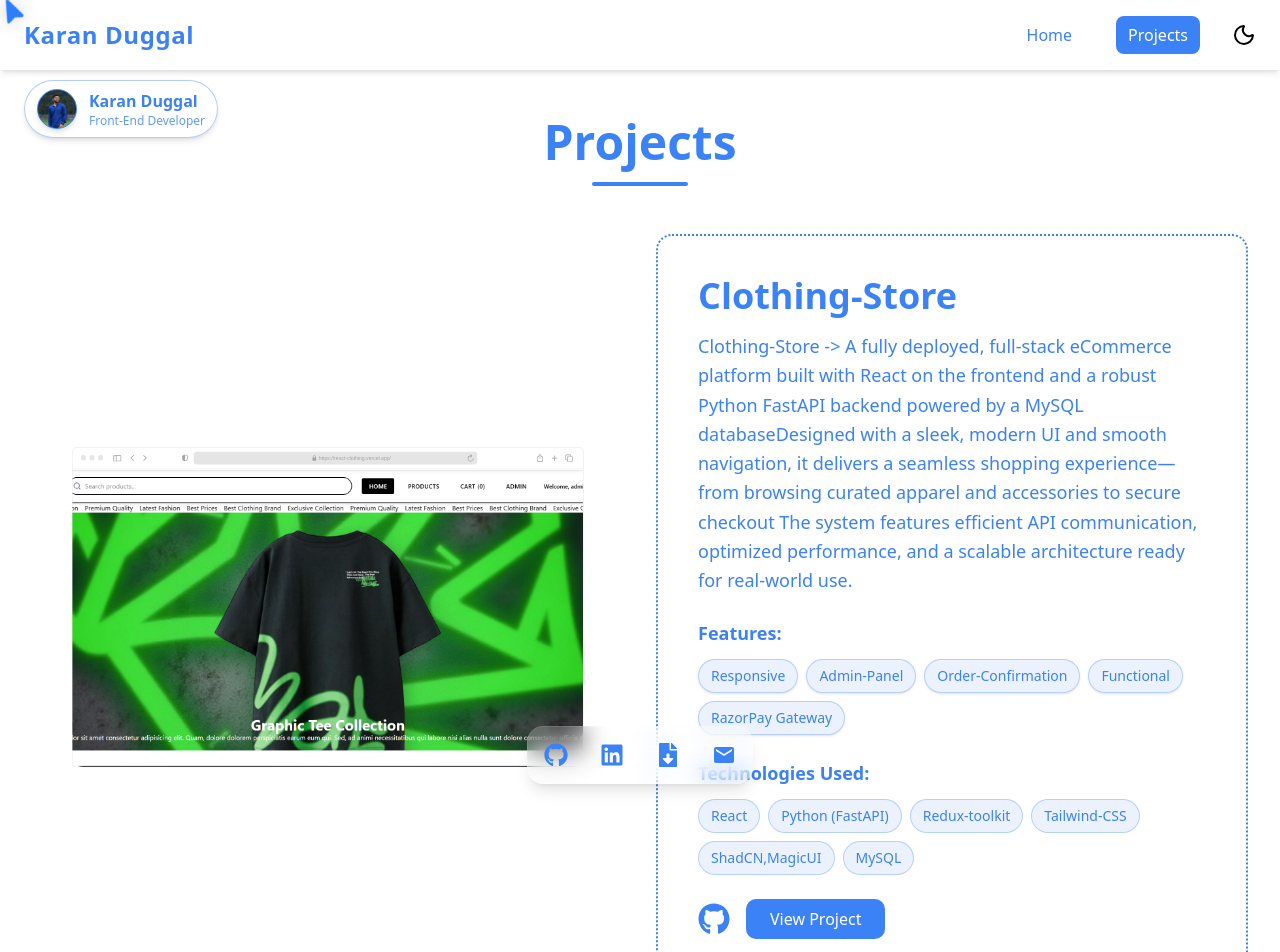
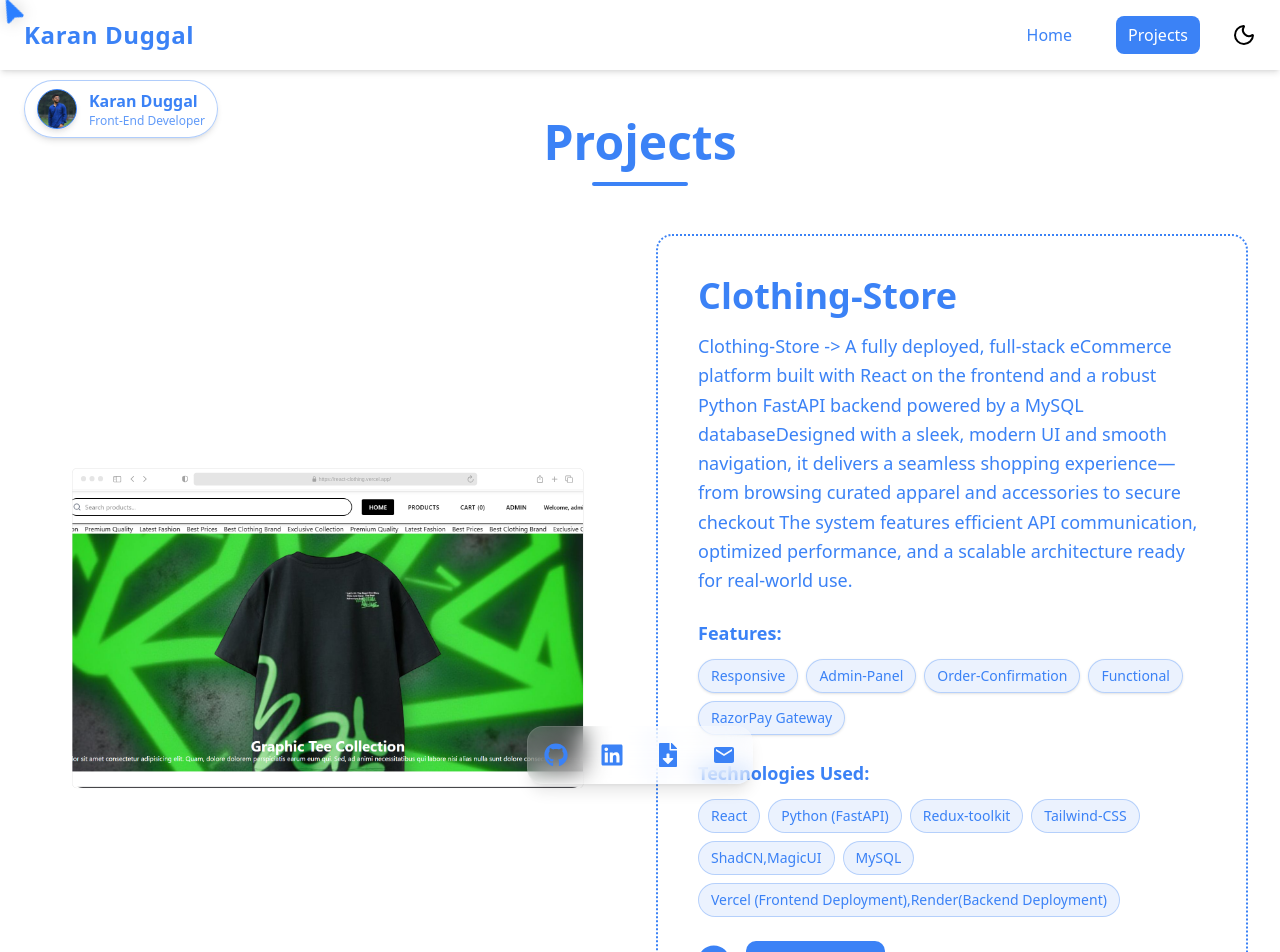
Before and after one commit to karanduggal24/Portfolio, a React (Vite) app: page /projects in a window 1280 px wide. Shown: the top 952 px of the page. Built offline with nearby package versions, Linux system fonts and the light colour scheme.

Commit message:
Updated Some Details

```diff
--- a/src/components/Projects/Projects.tsx
+++ b/src/components/Projects/Projects.tsx
@@ -205,6 +205,7 @@ useEffect(()=>{
                       project.CSS,
                       project.DesignLib,
                       project.DataBase,
+                      project.Deployment
                     ]
                       .filter(Boolean)
                       .map((tech, techIndex) => (
--- a/src/static data/static.tsx
+++ b/src/static data/static.tsx
@@ -38,6 +38,7 @@ interface Project {
   Backend?: string;
   DesignLib: String;
   CSS: string;
+  Deployment:string;
   DataBase: string;
   StateManage: string;
   Description: string;
@@ -83,6 +84,7 @@ export const projects: Project[] = [
     DataBase: "MySQL",
     StateManage: "Redux-toolkit",
     CSS: "Tailwind-CSS",
+    Deployment:"Vercel (Frontend Deployment),Render(Backend Deployment)",
     DesignLib: "ShadCN,MagicUI",
     Repo:"https://github.com/karanduggal24/React-Clothing",
     Description:
```
Also changed, not shown: 1 other file (tests, documents, lock files or other folders).
